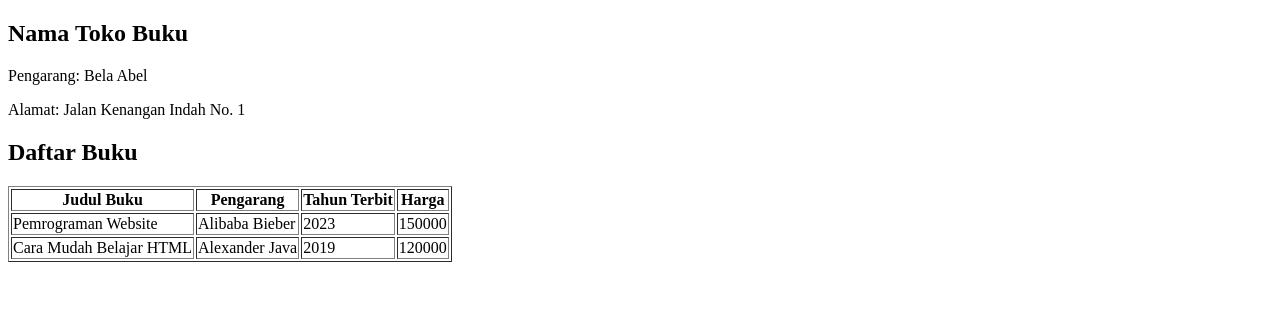
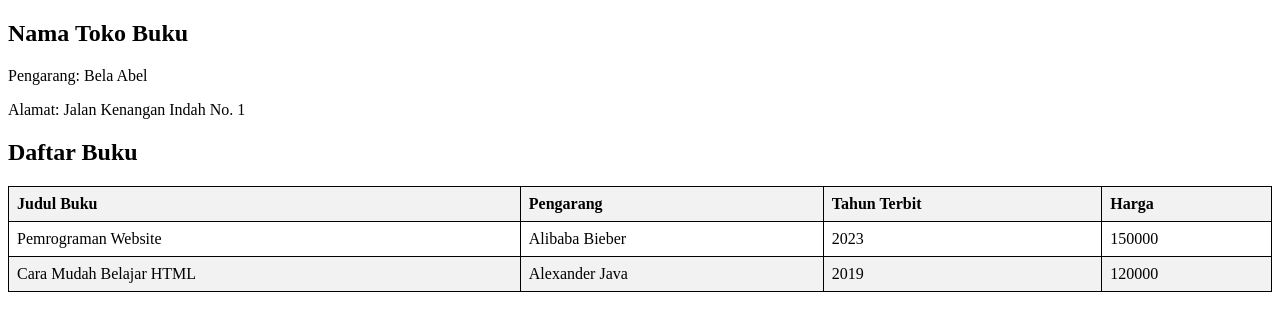
Before and after one commit to bellamaharanni/MINIPROJECT, a plain HTML site: page index.html in a window 1280 px wide. Drawn offline with Linux system fonts and the light colour scheme.

Commit message:
menambahkan yg kurang dalam style untuk tabelnya

```diff
--- a/index.html
+++ b/index.html
@@ -2,6 +2,30 @@
 <html>
 <head>
     <title>Toko Buku</title>
+    <style>
+        table {
+            width: 100%;
+            border-collapse: collapse;
+        }
+
+        th, td {
+            border: 1px solid black;
+            padding: 8px;
+            text-align: left;
+        }
+
+        th {
+            background-color: #f2f2f2;
+        }
+
+        tr:nth-child(even) {
+            background-color: #f2f2f2;
+        }
+
+        tr:hover {
+            background-color: #ddd;
+        }
+    </style>
 </head>
 <body>
     <div id="toko-info">
@@ -12,7 +36,7 @@
 
     <div id="daftar-buku">
         <h2>Daftar Buku</h2>
-        <table border="1">
+        <table>
             <thead>
                 <tr>
                     <th>Judul Buku</th>
```
